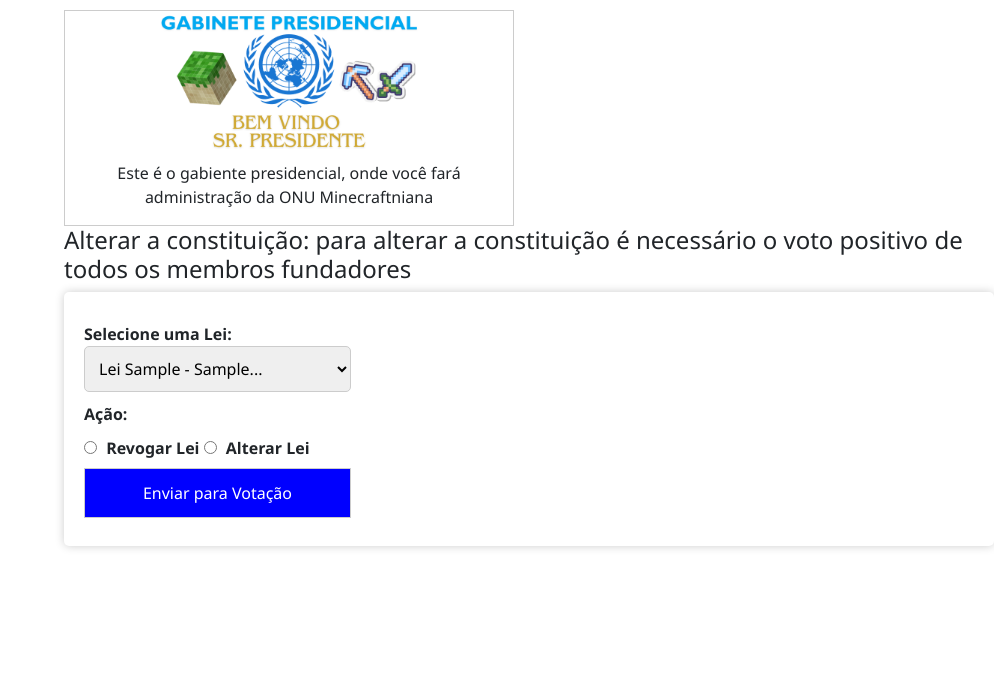
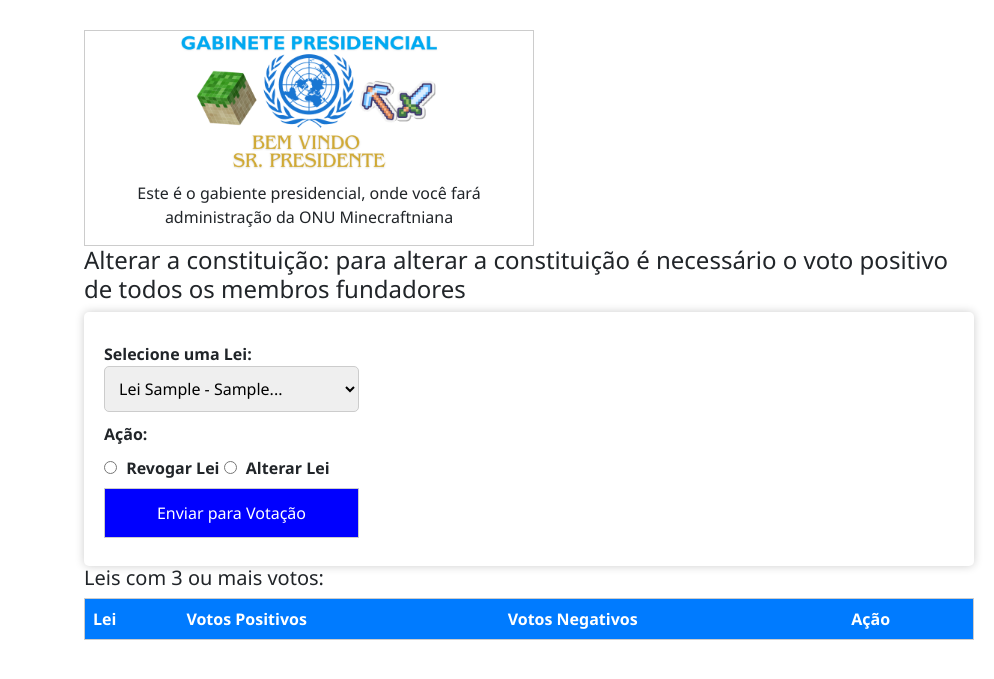
Before and after one commit to solitariewolf/Mine-Laws, a PHP site: page /pages/gabinete.php in a window 1280 px wide. Shown: the top 679 px of the page, without its empty margins (286-1280 px from the left). Run offline with PHP 8.4, Linux system fonts and the light colour scheme; the visitor is signed in with stand-in values (Sample User, id 1); tables that the repository leaves empty or names only in its code hold one stand-in row (values such as "Sample post"); lists and menus that the app fills with data are empty.

Commit message:
Changes to be committed: 	modified:   css/style-main.css 	modified:   pages/aprovar.php 	modified:   pages/gabinete.php 	modified:   pages/processa_lei.php 	modified:   pages/reprovar.php 	modified:   pages/votacoes.php

```diff
--- a/css/style-main.css
+++ b/css/style-main.css
@@ -239,4 +239,65 @@
 	display: inline;
 }
 
+.leis-votacao h2{
+	font-size: 20px;
+}
+
 /*fim da estilização da pagina gabinete do presidente */
+
+/*estilização da pagina votacoes */
+
+/* Estilo para a tabela */
+table {
+    width: 100%;
+    border-collapse: collapse;
+}
+
+table, th, td {
+    border: 1px solid #ccc;
+}
+
+th, td {
+    padding: 8px;
+    text-align: left;
+}
+
+/* Estilo para o cabeçalho da tabela */
+th {
+    background-color: #007BFF; /* Cor de fundo do cabeçalho */
+    color: #fff; /* Cor do texto no cabeçalho */
+}
+
+/* Estilo para as linhas alternadas na tabela */
+tr:nth-child(even) {
+    background-color: #f2f2f2; /* Cor de fundo das linhas pares */
+}
+
+/* Estilo para os botões de aprovar e reprovar */
+.aprovar-btn, .reprovar-btn {
+    background-color: #28A745; /* Cor de fundo do botão de aprovar */
+    color: #fff; /* Cor do texto no botão de aprovar */
+    border: none;
+    padding: 5px 10px;
+    cursor: pointer;
+}
+
+.reprovar-btn {
+    background-color: #DC3545; /* Cor de fundo do botão de reprovar */
+}
+
+.aprovar-btn:hover, .reprovar-btn:hover {
+    background-color: #218838; /* Cor de fundo do botão ao passar o mouse */
+}
+
+/* Estilo para o corpo da página */
+.corpo {
+    padding: 20px;
+}
+
+.corpo h3{
+	display: inline-block;
+	font-size: 20px;
+}
+
+/*fim estilização da pagina votacoes */
--- a/pages/aprovar.php
+++ b/pages/aprovar.php
@@ -19,8 +19,8 @@
 
         if ($count == 0) {
             // O usuário não votou nesta lei, pode continuar com a votação
-            $query = "UPDATE leis_em_votacao SET votos_positivos = votos_positivos + 1 WHERE id = $lei_id";
-            mysqli_query($conn, $query);
+            $query_update_total = "UPDATE leis_em_votacao SET votos_positivos = votos_positivos + 1, total_votos = total_votos + 1 WHERE id = $lei_id";
+            mysqli_query($conn, $query_update_total);
             // Registre o voto do usuário na tabela user_votes
             $insert_vote_query = "INSERT INTO user_votes (user_id, lei_id) VALUES ($user_id, $lei_id)";
             mysqli_query($conn, $insert_vote_query);
--- a/pages/gabinete.php
+++ b/pages/gabinete.php
@@ -13,8 +13,14 @@
     die("Erro ao buscar as leis: " . mysqli_error($conexao));
 }
 
+$consulta_leis = "SELECT l.id, l.numero_lei, l.lei, le.votos_positivos, le.votos_negativos
+FROM leis l
+LEFT JOIN leis_em_votacao le ON l.id = le.id_lei_original
+GROUP BY l.id
+HAVING (SUM(le.votos_positivos) + SUM(le.votos_negativos)) = 3";
+$result_consulta = mysqli_query($conn, $consulta_leis);
+
 ?>
-
 <!DOCTYPE html>
 <html lang="en">
 <head>
@@ -67,7 +73,42 @@
         </form>
     </div><!--envio-lei-->
 
+    <!--seção sobre as leis com votação encerrada-->
 
+<div class="leis-votacao">
+    <h2>Leis com 3 ou mais votos:</h2>
+    <table>
+        <tr>
+            <th>Lei</th>
+            <th>Votos Positivos</th>
+            <th>Votos Negativos</th>
+            <th>Ação</th>
+        </tr>
+        <?php
+        while ($row_consulta = mysqli_fetch_assoc($result_consulta)) {
+            echo "<tr>";
+            echo "<td>{$row_consulta['lei']}</td>";
+            echo "<td>{$row_consulta['votos_positivos']}</td>";
+            echo "<td>{$row_consulta['votos_negativos']}</td>";
+            echo "<td>";
+
+            if (($row_consulta['votos_positivos'] - $row_consulta['votos_negativos']) >= 3) {
+                echo "<button class='promulgar-btn' data-lei-id='{$row_consulta['id']}'>Promulgar</button>";
+            } else {
+                echo "<button class='deletar-btn' data-lei-id='{$row_consulta['id']}'>Deletar Votação</button>";
+            }
+
+            echo "</td>";
+            echo "</tr>";
+        }
+        ?>
+    </table>
+</div><!--leis em votacao-->
+
+
+  <!-- fim da seção sobre as leis com votação encerrada-->
+
+            <script src="https://code.jquery.com/jquery-3.6.0.min.js"></script>
             <script>
             document.getElementById('alterar_lei').addEventListener('change', function() {
                 if (this.checked) {
@@ -93,6 +134,37 @@
                     submitButton.disabled = true;
                 }
             }
+
+            //seção leis com votação encerrada
+            $(document).ready(function () {
+        // Promulgar Lei
+        $('.promulgar-btn').click(function () {
+            const leiID = $(this).data('lei-id');
+            $.ajax({
+                type: 'POST',
+                url: 'pages/promulgar_lei.php', // Página que trata a promulgação
+                data: { id: leiID },
+                success: function () {
+                    // Atualize a página ou qualquer outra ação desejada
+                    alert('Lei promulgada com sucesso!');
+                }
+            });
+        });
+
+        // Deletar Votação
+        $('.deletar-btn').click(function () {
+            const leiID = $(this).data('lei-id');
+            $.ajax({
+                type: 'POST',
+                url: 'pages/deletar_votacao.php', // Página que trata a exclusão da votação
+                data: { id: leiID },
+                success: function () {
+                    // Atualize a página ou qualquer outra ação desejada
+                    alert('Votação deletada com sucesso!');
+                }
+            });
+        });
+    });
             </script>
 
 </div><!--corpo-->
--- a/pages/reprovar.php
+++ b/pages/reprovar.php
@@ -19,8 +19,8 @@
 
         if ($count == 0) {
             // O usuário não votou nesta lei, pode continuar com a votação
-            $query = "UPDATE leis_em_votacao SET votos_negativos = votos_negativos + 1 WHERE id = $lei_id";
-            mysqli_query($conn, $query);
+            $query_update_total = "UPDATE leis_em_votacao SET votos_negativos = votos_negativos + 1, total_votos = total_votos + 1 WHERE id = $lei_id";
+            mysqli_query($conn, $query_update_total);
             // Registre o voto do usuário na tabela user_votes
             $insert_vote_query = "INSERT INTO user_votes (user_id, lei_id) VALUES ($user_id, $lei_id)";
             mysqli_query($conn, $insert_vote_query);
--- a/pages/votacoes.php
+++ b/pages/votacoes.php
@@ -21,11 +21,12 @@
 </head>
 <body>
 <div class="corpo">
-
+    <h3>Caro jogador, verifique antes de votar, a ação não poderá ser desfeita, e somente é computado 1 voto por jogador em cada lei!</h3>
 <table>
     <tr>
         <th>Votação N°</th>
         <th>Ação</th>
+        <th>Texto Original</th>
         <th>Nova Lei</th>
         <th>Votos Positivos</th>
         <th>Votos Negativos</th>
@@ -37,6 +38,7 @@
         echo "<tr>";
         echo "<td>{$row['id']}</td>";
         echo "<td>{$row['acao']}</td>";
+        echo "<td>{$row['texto_original']}</td>";
         echo "<td>{$row['nova_lei']}</td>";
         echo "<td>{$row['votos_positivos']}</td>";
         echo "<td>{$row['votos_negativos']}</td>";
```
Also changed, not shown: pages/processa_lei.php (+16 -2 lines).
